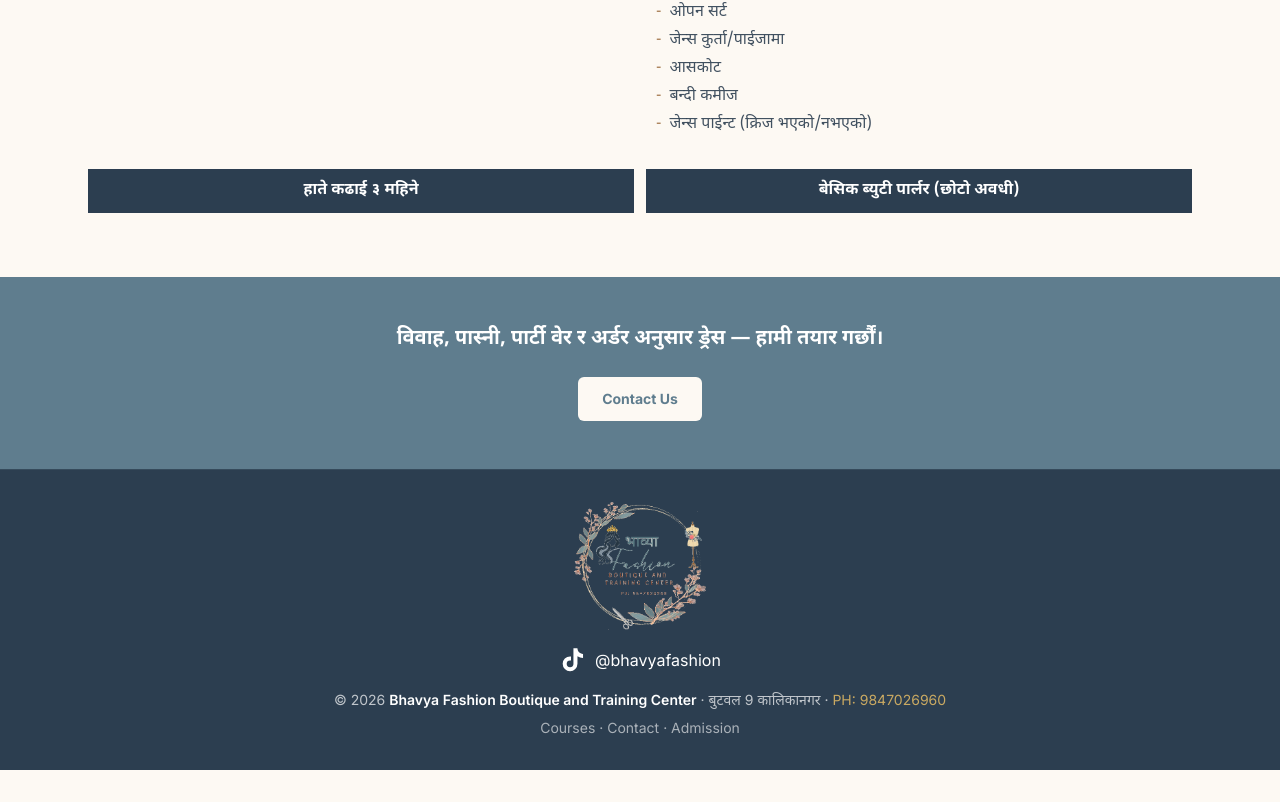
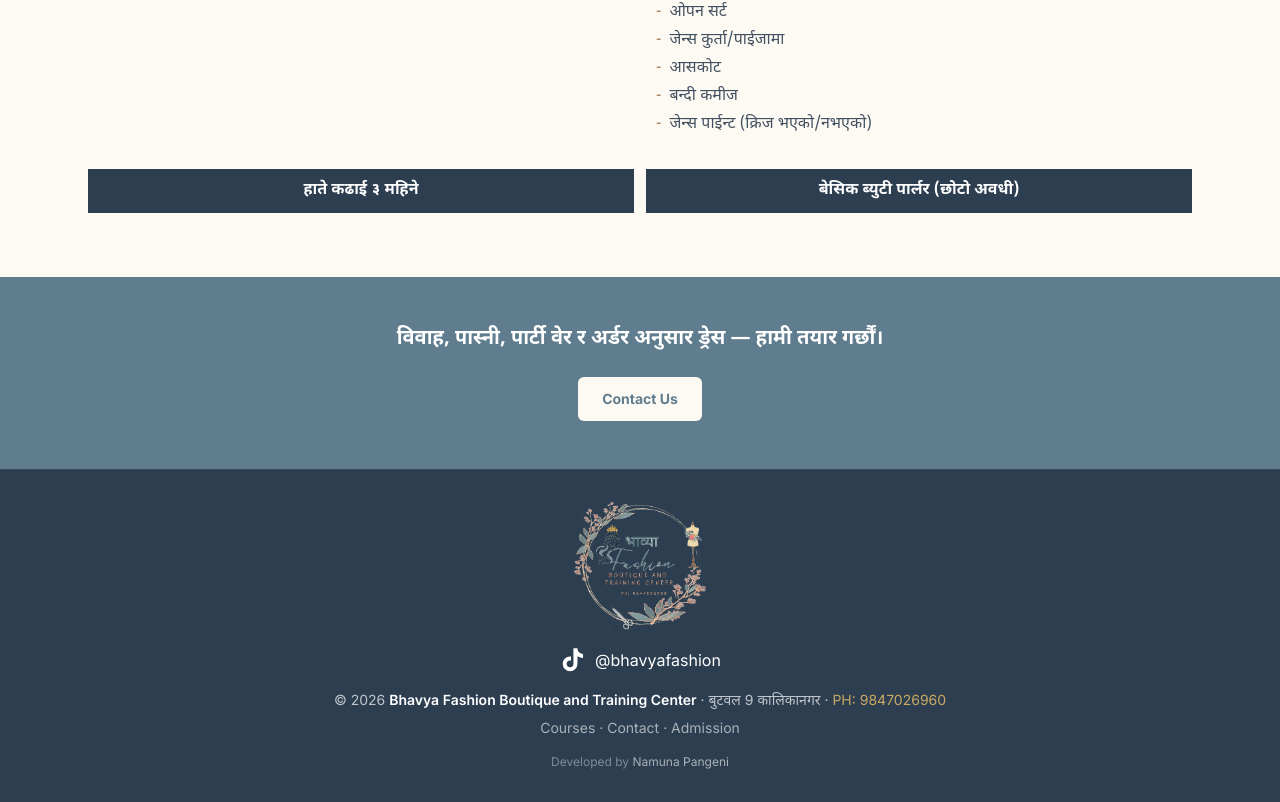
Before and after one commit to namunapangeni/Bhavya, a React (Vite) app: page / in a window 1280 px wide. Shown: the part 2773-3575 px from the top of the page. Before the commit the page ends 3543 px from the top, so only its background shows below. Built offline with nearby package versions, Linux system fonts and the light colour scheme.

Commit message:
the dev info

```diff
--- a/src/components/Footer.tsx
+++ b/src/components/Footer.tsx
@@ -36,6 +36,17 @@ export default function Footer() {
             Admission
           </Link>
         </p>
+        <p className="mt-4 text-xs text-white/40">
+          Developed by{' '}
+          <a
+            href="https://www.namunapangeni.com/"
+            target="_blank"
+            rel="noopener noreferrer"
+            className="text-white/60 transition hover:text-brand-gold hover:underline"
+          >
+            Namuna Pangeni
+          </a>
+        </p>
       </div>
     </footer>
   );
```
